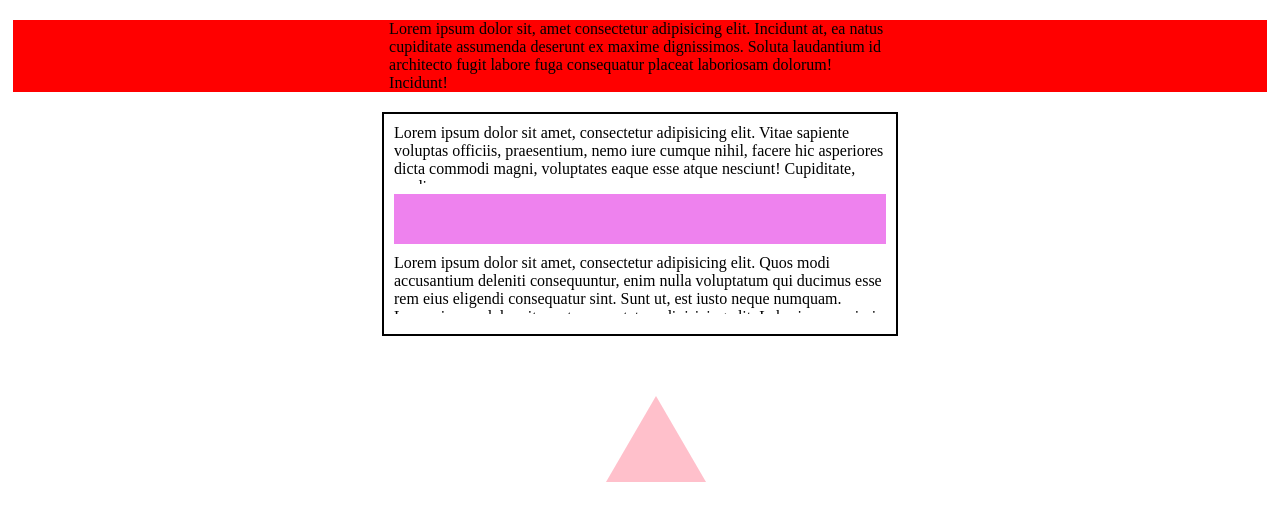
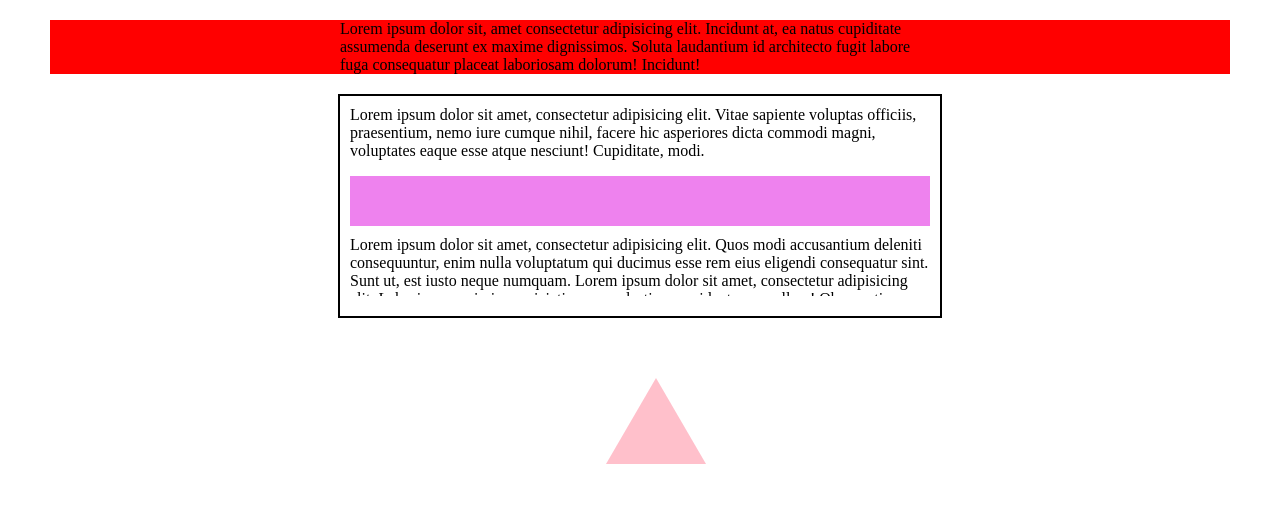
Before and after one commit to kklIsme/miao, a plain HTML site: page block-basic.html in a window 1280 px wide. Drawn offline with Linux system fonts and the light colour scheme.

Commit message:
0328homework fourth

```diff
--- a/block-basic.html
+++ b/block-basic.html
@@ -10,17 +10,16 @@
       margin: 0 auto;
     }
       .header{
-        width: 98%;
-        margin: 20px auto;
+        margin: 20px 50px;
         background-color: red;
       }
       .header p{
-        width: 40%;
+        width: 600px;
         padding: 5px auto;
       }
 
       .content{
-        width: 40%;
+        width: 600px;
         height: 220px;
         margin: 0 auto;
         border: 2px solid #000;
@@ -31,9 +30,8 @@
         overflow-y: scroll;
       }
       .content .middle{
-        width: 96%;
         height: 50px;
-        margin: 0 auto;
+        margin: 0 10px;
         background-color: rgba(238, 130, 238);
       }
       .content .foot{
@@ -44,8 +42,7 @@
 
 
       .footer{
-        width: 10%;
-        margin: 60px auto;
+        margin: 60px 45%;
       }
       .footer div{
         width: 0px;
```
